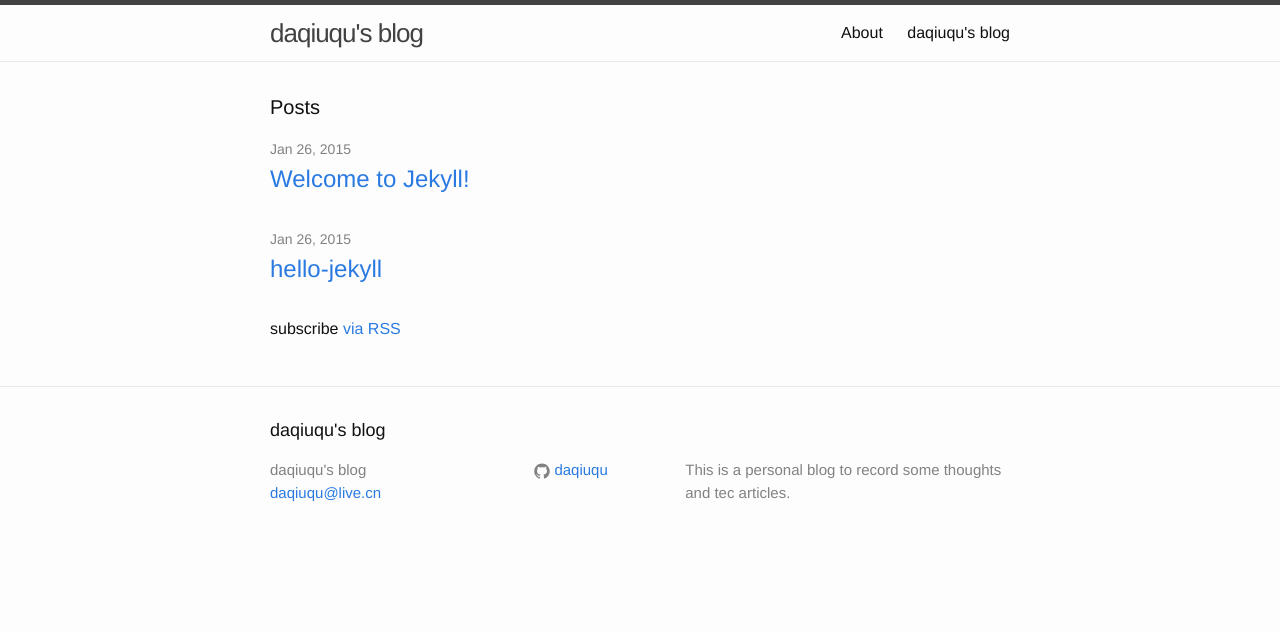
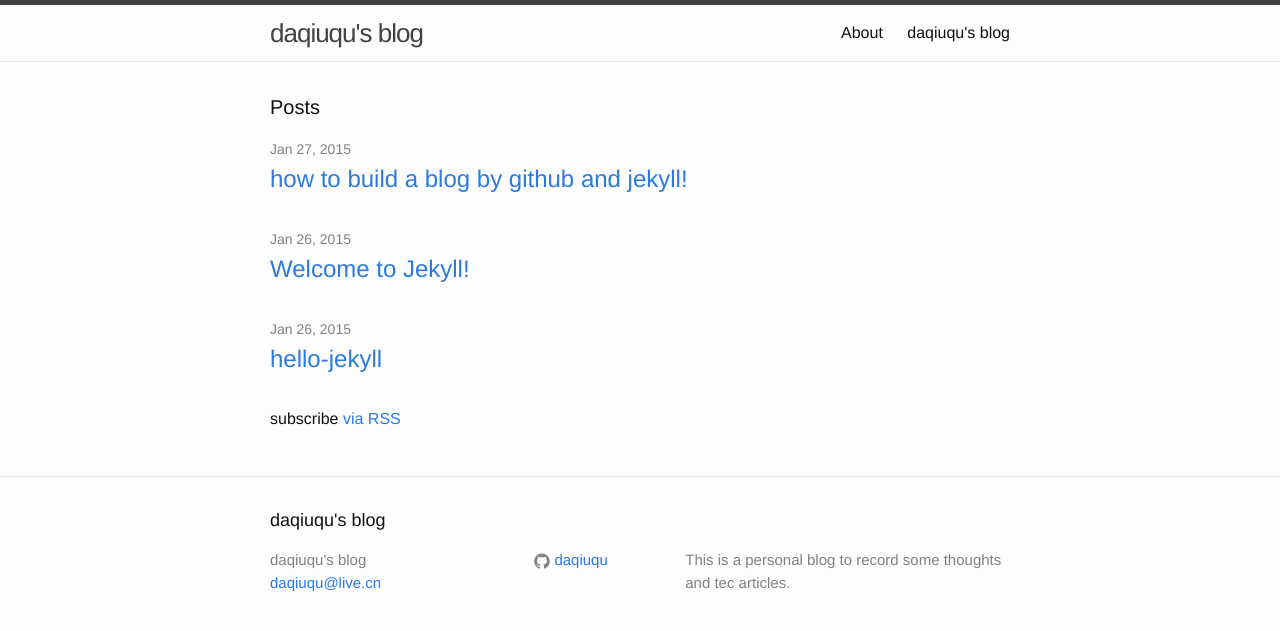
Before and after one commit to daqiuqu/blog, a Jekyll site: the page built from index.html, in a window 1280 px wide. Shown: the top 631 px of the page. Built offline with Jekyll 4.4.1, drawn with Linux system fonts in a browser that asks for light colours; some of the changed lines change nothing that is shown.

Commit message:
1st article: how to build a blog by github and jekyll

```diff
--- a/_config.yml
+++ b/_config.yml
@@ -6,7 +6,7 @@ description: > # this means to ignore newlines until "baseurl:"
 #  Write an awesome description for your new site here. You can edit this
 #  line in _config.yml. It will appear in your document head meta (for
 #  Google search results) and in your feed.xml site description.
-baseurl: "/blog/" # the subpath of your site, e.g. /blog/
+baseurl: "/blog" # the subpath of your site, e.g. /blog/
 #baseurl: "/"
 encoding: utf-8
 url: "http://daqiuqu.com" # the base hostname & protocol for your site
--- /dev/null
+++ b/_posts/2015-01-27-setup-a-blog-by-github-and-jekyll.markdown
@@ -0,0 +1,114 @@
+---
+layout: post
+title:  "how to build a blog by github and jekyll!"
+date:   2015-01-27 10:43:35
+categories: jekyll update
+---
+
+   blog终于初步可以运行了，作为第一篇正式的文章，记录一下自己blog的搭建过程。
+   搭建环境：ubuntu14.04
+
+1、环境搭建和安装
+
+   首先安装git、ruby、gem、jekyll等，可以直接apt-get install安装：
+
+{% highlight bash %}
+apt-get install git
+apt-get install ruby
+apt-get install ruby-dev
+apt-get install gem
+{% endhighlight %}
+
+   这时可以用 `ruby -v` 和 `gem -v` 检查一下是否安装成功，安装了什么版本。
+
+   此时通过`gem sources list`可以查看到gem默认的源应该是`http://rubygems.org`，在中国此源速度较慢，更换为国内淘宝源，方法如下：
+
+{% highlight bash %}
+gem sources -a http://ruby.taobao.org
+gem sources --remove http://rubygems.org
+{% endhighlight %}
+
+   即先添加国内源，再将默认的gem源移除，此时再用`gem sources list`查看源的设置是否正确。设置完成后安装jekyll：
+
+{% highlight bash %}
+gem install jekyll
+{% endhighlight %}
+
+   同之前一样，安装完成后用`jekyll -v`检查一下是否安装成功。
+
+2、利用jekyll建立基本的blog
+
+   这时安装工作基本结束，为自己的blog建立一个存放目录，`cd`到该目录之后用jekyll初始化一些基本的文件：
+
+{% highlight bash %}
+jekyll new UserName
+{% endhighlight %}
+
+   我这里出现错误`ExecJS cannot find a JavaScript runtime`，此时运行`apt-get install nodejs`安装Node.js解决该问题，安装后重新运行该命令即建立了一个以UserName命名的文件夹，里面包含一些初始化的文件。
+   其中`_layout`目录用于存放模板，里面有default.html和post.html两个模板；`_post`目录用于存放博客的文章，里面有一个markdown格式的文件就是我们稍后会在网站上看到的第一篇文章；而`_post`目录下的文章会在`_site`目录下生成网页。这里还需要注意一些文件，比如`_config.yml`，其中包含了一些基本的配置选项，具体内容可以参照[Jekyll官网][jekyll-config]。其它目录和文件暂不介绍。
+
+   实际上这时候你的个人网站已经可以在本地运行，在当前的文件夹输入：
+
+{% highlight bash %}
+jekyll serve
+{% endhighlight %}
+
+   如果之前操作没有问题的话应该可以看到`server running`字样，此时可以直接通过http://127.0.0.1:4000/本地访问自己的网站了，是不是很容易。
+
+   现在我们开始写自己的第一个网页，如上面所说，在`_post`目录建立一个文件，命名为`yy-mm-dd-titlename.markdown`，jekyll就会根据文章的标题来创建文件夹，基本就是`/yy/mm/dd/titlename.html`的样子，我们模仿jekyll给出的例子来写第一个网页，在`_post`文件夹下新建文件`2015-01-27-hello.markdown`，内容如下：
+
+{% highlight bash %}
+---
+layout: post
+title: hello
+---
+
+HELLO WORLD!
+{% endhighlight %}
+
+   刷新一下本地的网页，应该就看到我们的第一篇文章了。
+
+3、提交到github
+
+   在本地的blog固然能给自己起到记录的作用，不过blog本来就是大家互相交流提高的地方。感谢github给我们提供了这样的方法，把blog托管到github之后，出色的版本控制也使我们不必害怕文章的丢失。
+   首先在jekyll目录下运行命令:
+
+{% highlight bash %}
+git init
+{% endhighlight %}
+
+   创建一个名为gh-pages的分支：
+
+{% highlight bash %}
+git checkout --orphan gh-pages
+{% endhighlight %}
+
+   这里建立的分支名称必须是`gh-pages`，注意不要写错。
+
+   之后就是本地提交和发布了，首先在本地提交：
+
+{% highlight bash %}
+git add .
+git commit -m "Blog init"
+{% endhighlight %}
+
+   首先将当前目录加入暂存区，之后本地提交第一个版本"Blog init"是第一次提交的日志，内容可以是任何你想写的东西。
+
+   接下来上传到github：
+
+{% highlight bash %}
+git remote add origin https://github.com/github-user-name/blog-name.git
+git push origin gh-pages
+{% endhighlight %}
+
+   这样就完成了提交，访问github-user-name.github.io应该就可以查看到刚才本地调试的网页了。
+
+   以上就是我大概的安装过程，如果有什么错误欢迎大家指出，谢谢！
+
+   安装过程中参考了很多前人经验，包括但不限于：[蒋鑫的博客][jiangxin-blog]，[天镶的博客][tianxiang-blog]，[jekyll官网][jekyll]，[小木匠的博客][nielin-blog]，谢谢大家共享的知识和提供的工具。
+
+[jeckyll-config]:	http://jekyllrb.com/docs/configuration/
+[jiangxin-blog]:	http://www.worldhello.net/gotgithub/03-project-hosting/050-homepage.html
+[tianxiang-blog]:	http://segmentfault.com/blog/skyinlayer/1190000000406011
+[jekyll]:		http://jekyllrb.com/
+[nielin-blog]:		http://jason1114.github.io/articles/2013/09/11/how-to-build-a-personal-homepage-with-github-pages-and-jekyll.html
```
Also changed, not shown: 5 other files.
